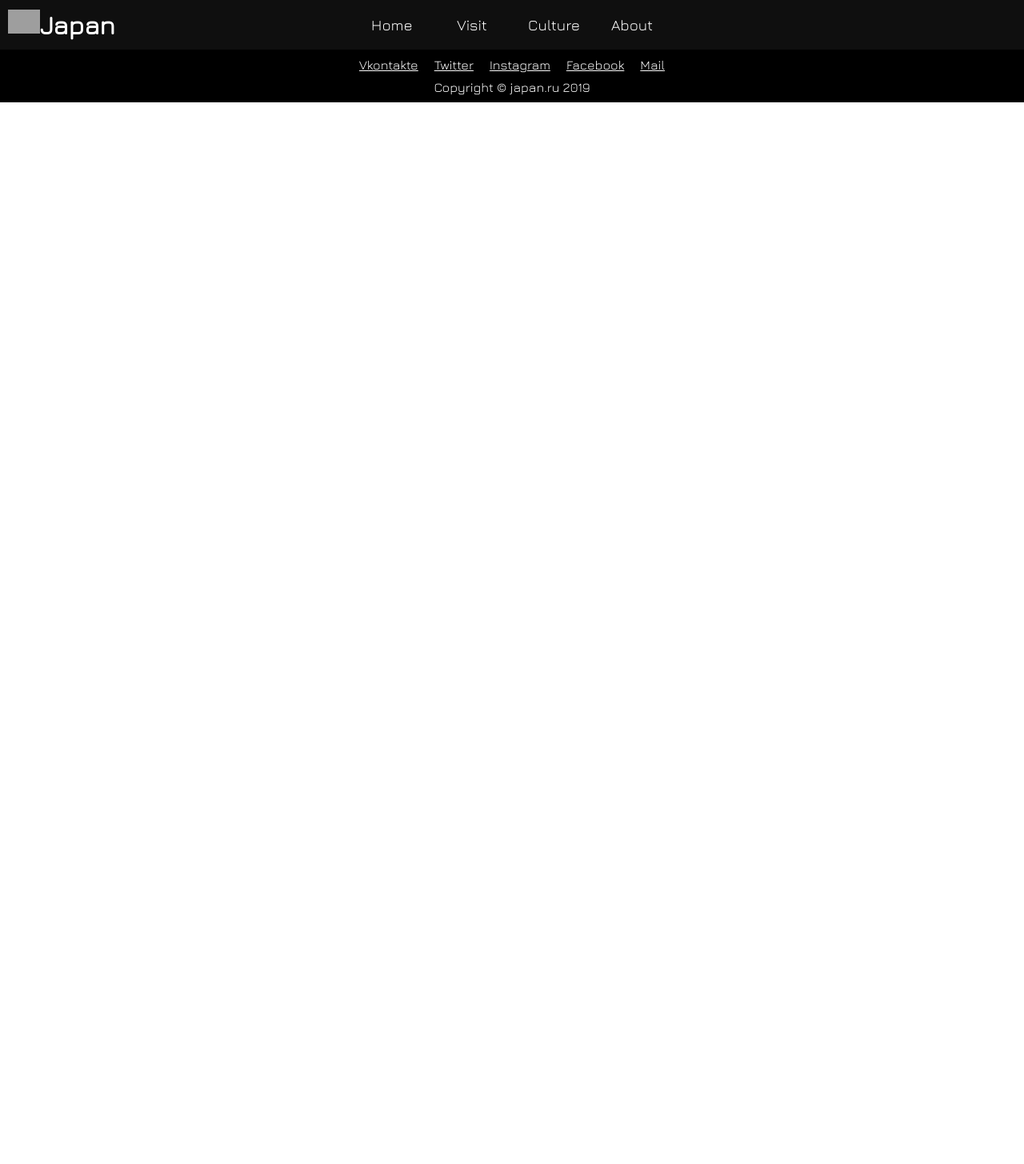
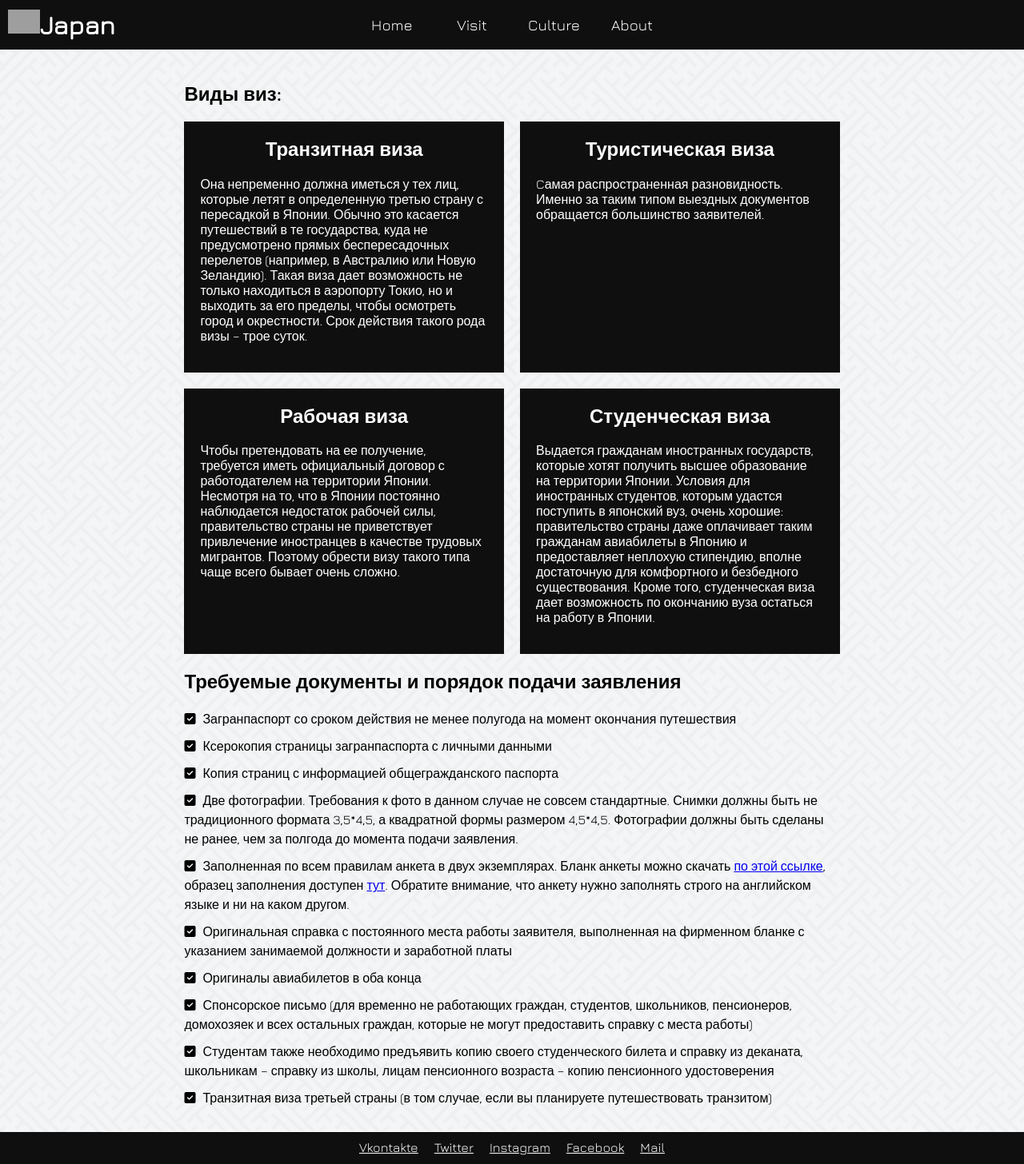
Before and after one commit to robertkokoev/japan, an Angular app: page /visit in a window 1280 px wide. Before the commit this address led to /. Shown: the top 1456 px of the page at 80% size. Before the commit the page ends 800 px from the top, so only its background shows below. Built offline with nearby package versions, Linux system fonts and the light colour scheme; grey boxes are pictures that could not be loaded.

Commit message:
Add VisitComponent

```diff
--- a/src/app/app-routing.module.ts
+++ b/src/app/app-routing.module.ts
@@ -4,13 +4,15 @@ import { HomeComponent } from './home/home.component';
 import { CultureComponent } from './culture/culture.component';
 import { HistoryComponent } from './culture/history/history.component';
 import { NewsComponent } from './news/news.component';
+import { VisitComponent } from './visit/visit.component';
 
 
 const routes: Routes = [
   { path: '', component: HomeComponent },
   { path: 'culture', component: CultureComponent },
   { path: 'culture/history', component: HistoryComponent },
-  { path: 'news', component: NewsComponent }
+  { path: 'news', component: NewsComponent },
+  { path: 'visit', component: VisitComponent }
 ]
 @NgModule({
   imports: [RouterModule.forRoot(routes)],
--- a/src/app/app.module.ts
+++ b/src/app/app.module.ts
@@ -24,6 +24,7 @@ import { NewsComponent } from './news/news.component';
 import { AbstractNewsService } from './services/abstract-news.service'
 import { HttpNews } from './services/http-news.service';
 import { MockNewsService } from './services/mock.news.service';
+import { VisitComponent } from './visit/visit.component';
 
 @NgModule({
   declarations: [
@@ -35,7 +36,8 @@ import { MockNewsService } from './services/mock.news.service';
     FooterComponent,
     CultureComponent,
     HistoryComponent,
-    NewsComponent
+    NewsComponent,
+    VisitComponent
   ],
   imports: [
     BrowserModule,
--- a/src/app/culture/history/history.component.css
+++ b/src/app/culture/history/history.component.css
@@ -11,7 +11,7 @@ main {
   grid-template-columns: 1fr 4fr;
   grid-template-areas: "aside main";
   /* background: linear-gradient(to left, rgb(209, 110, 110), rgb(148, 106, 106), #BBB); */
-  background-image: url('C:/Users/Robson/Desktop/sayagata-400px.png');
+  background-image: url('src/assets/sayagata-400px.png');
   background-attachment: fixed;
 }
 
--- a/src/app/footer/footer.component.css
+++ b/src/app/footer/footer.component.css
@@ -18,5 +18,7 @@ p {
 }
 
 footer {
-  background-color: black;
+  background-color: rgb(15, 15, 15);
+  /* border-top: 1px solid white;
+  box-sizing: border-box; */
 }
--- a/src/app/header/header.component.css
+++ b/src/app/header/header.component.css
@@ -12,6 +12,8 @@ header {
   display: flex;
   justify-content: space-between;
   align-items: center;
+  /* border-bottom: 1px solid white; */
+  box-sizing: border-box;
 }
 
 nav ul li {
--- a/src/app/header/header.component.html
+++ b/src/app/header/header.component.html
@@ -7,7 +7,7 @@
   <nav>
     <ul class="mainmenu">
       <li> <a routerLink="" routerLinkActive="active" [routerLinkActiveOptions]="{exact: true}"> Home </a> </li>
-      <li> <a href=""> Visit </a> </li>
+      <li> <a routerLink="/visit"> Visit </a> </li>
       <li> <a routerLink="/culture" routerLinkActive="active" id="submenu-link">Culture</a>
         <ul class="submenu">
           <li routerLink="/culture/history">History</li>
--- a/src/app/home/home.component.css
+++ b/src/app/home/home.component.css
@@ -45,7 +45,7 @@ h1 {
 }
 .content {
   padding: 30px 40px;
-  background-image: url('C:/Users/Robson/Desktop/sayagata-400px.png');
+  background-image: url('src/assets/sayagata-400px.png');
   box-shadow: 0 0 0 1000px rgba(0, 0, 0, 0.5) inset;
 }
 
--- /dev/null
+++ b/src/app/visit/visit.component.css
@@ -0,0 +1,49 @@
+.wrapper {
+  padding: 0 10%;
+  background-image: url('src/assets/sayagata-400px.png');
+  background-attachment: fixed;
+  /* color: white; */
+}
+
+main {
+  /* background-color: rgb(15, 15, 15); */
+  padding: 20px 10%;
+  border-top: 1px solid white;
+  border-bottom: 1px solid white;
+}
+
+.cards {
+  grid-gap: 20px;
+  display: grid;
+  grid-template-columns: repeat(auto-fill, minmax(300px, 1fr));
+}
+
+.card {
+  padding: 0 20px 20px;
+  box-sizing: border-box;
+  /* border: 2px solid white; */
+  /* border-radius: 7px; */
+  color: white;
+  background-color: rgb(15, 15, 15);
+}
+
+.card h2 {
+  text-align: center;
+}
+
+.demands ul {
+  margin: 0;
+  padding: 0;
+  /* width: 70%;  */
+}
+
+.demands li {
+  padding-inline-start: 0px;
+  line-height: 1.5;
+  list-style: none;
+  margin-bottom: 10px;
+}
+
+i {
+  margin-right: 5px;
+}
--- /dev/null
+++ b/src/app/visit/visit.component.html
@@ -0,0 +1,50 @@
+<div class="wrapper">
+  <main>
+    <h2>Виды виз: </h2>
+    <article class="cards">
+      <div class="card">
+        <h2>Транзитная виза</h2>
+        <p>Она непременно должна иметься у тех лиц, которые летят в определенную третью страну с пересадкой в Японии. Обычно это касается путешествий в те государства, куда не предусмотрено прямых беспересадочных перелетов (например, в Австралию или Новую Зеландию). Такая виза дает возможность не только находиться в аэропорту Токио, но и выходить за его пределы, чтобы осмотреть город и окрестности. Срок действия такого рода визы – трое суток.</p>
+      </div>
+      <div class="card">
+        <h2>Туристическая виза</h2>
+        <p>Cамая распространенная разновидность. Именно за таким типом выездных документов обращается большинство заявителей.</p>
+      </div>
+
+      <div class="card">
+        <h2>Рабочая виза</h2>
+        <p>Чтобы претендовать на ее получение, требуется иметь официальный договор с работодателем на территории Японии. Несмотря на то, что в Японии постоянно наблюдается недостаток рабочей силы, правительство страны не приветствует привлечение иностранцев в качестве трудовых мигрантов. Поэтому обрести визу такого типа чаще всего бывает очень сложно.</p>
+      </div>
+
+      <div class="card">
+        <h2>Студенческая виза</h2>
+        <p>Выдается гражданам иностранных государств, которые хотят получить высшее образование на территории Японии. Условия для иностранных студентов, которым удастся поступить в японский вуз, очень хорошие: правительство страны даже оплачивает таким гражданам авиабилеты в Японию и предоставляет неплохую стипендию, вполне достаточную для комфортного и безбедного существования. Кроме того, студенческая виза дает возможность по окончанию вуза остаться на работу в Японии.</p>
+      </div>
+
+      <!-- <div class="card">
+        <h2>Детская виза</h2>
+        <p>В том случае, если вы планируете взять в путешествие своих детей, вам придется соблюсти определенные формальности и помимо прочих бумаг приготовить такие дополнительные документы:</p>
+        <ul>
+            <li>Копия свидетельства о рождении каждого ребенка</li>
+            <li>Справка, полученная по месту его учебы</li>
+            <li>Доверенность, подписанная кем-то одним или обоими родителями (это зависит от того, с кем именно путешествует ребенок)</li>
+          </ul>
+      </div> -->
+    </article>
+    <article class="demands">
+      <h2>Требуемые документы и порядок подачи заявления</h2>
+      <ul>
+        <li><i class="fas fa-check-square"></i> Загранпаспорт со сроком действия не менее полугода на момент окончания путешествия</li>
+        <li><i class="fas fa-check-square"></i> Ксерокопия страницы загранпаспорта с личными данными</li>
+        <li><i class="fas fa-check-square"></i> Копия страниц с информацией общегражданского паспорта</li>
+        <li><i class="fas fa-check-square"></i> Две фотографии. Требования к фото в данном случае не совсем стандартные. Снимки должны быть не традиционного формата 3,5*4,5, а квадратной формы размером 4,5*4,5. Фотографии должны быть сделаны не ранее, чем за полгода до момента подачи заявления.</li>
+        <li><i class="fas fa-check-square"></i> Заполненная по всем правилам анкета в двух экземплярах. Бланк анкеты можно скачать <a href="https://nuzhnaviza.ru/docs/japan.pdf"> по этой ссылке</a>, образец заполнения доступен <a href="https://nuzhnaviza.ru/docs/japan_obrazec.pdf">тут</a>. Обратите внимание, что анкету нужно заполнять строго на английском языке и ни на каком другом.</li>
+        <li><i class="fas fa-check-square"></i> Оригинальная справка с постоянного места работы заявителя, выполненная на фирменном бланке с указанием занимаемой должности и заработной платы</li>
+        <li><i class="fas fa-check-square"></i> Оригиналы авиабилетов в оба конца</li>
+        <li><i class="fas fa-check-square"></i> Спонсорское письмо (для временно не работающих граждан, студентов, школьников, пенсионеров, домохозяек и всех остальных граждан, которые не могут предоставить справку с места работы)</li>
+        <li><i class="fas fa-check-square"></i> Студентам также необходимо предъявить копию своего студенческого билета и справку из деканата, школьникам – справку из школы, лицам пенсионного возраста – копию пенсионного удостоверения</li>
+        <li><i class="fas fa-check-square"></i> Транзитная виза третьей страны (в том случае, если вы планируете путешествовать транзитом)</li>
+      </ul>
+    </article>
+  </main>
+</div>
--- /dev/null
+++ b/src/app/visit/visit.component.ts
@@ -0,0 +1,15 @@
+import { Component, OnInit } from '@angular/core';
+
+@Component({
+  selector: 'app-visit',
+  templateUrl: './visit.component.html',
+  styleUrls: ['./visit.component.css']
+})
+export class VisitComponent implements OnInit {
+
+  constructor() { }
+
+  ngOnInit() {
+  }
+
+}
--- a/src/index.html
+++ b/src/index.html
@@ -7,8 +7,7 @@
 
   <meta name="viewport" content="width=device-width, initial-scale=1">
   <link href="https://fonts.googleapis.com/css?family=Jura&display=swap" rel="stylesheet">
-</head>
-<body>
+  <script src="https://kit.fontawesome.com/e33e278778.js" crossorigin="anonymous"></script><body>
   <app-root></app-root>
 </body>
 </html>
```
Also changed, not shown: src/assets/sayagata-400px.png (added), 1 other file (tests, documents, lock files or other folders).
